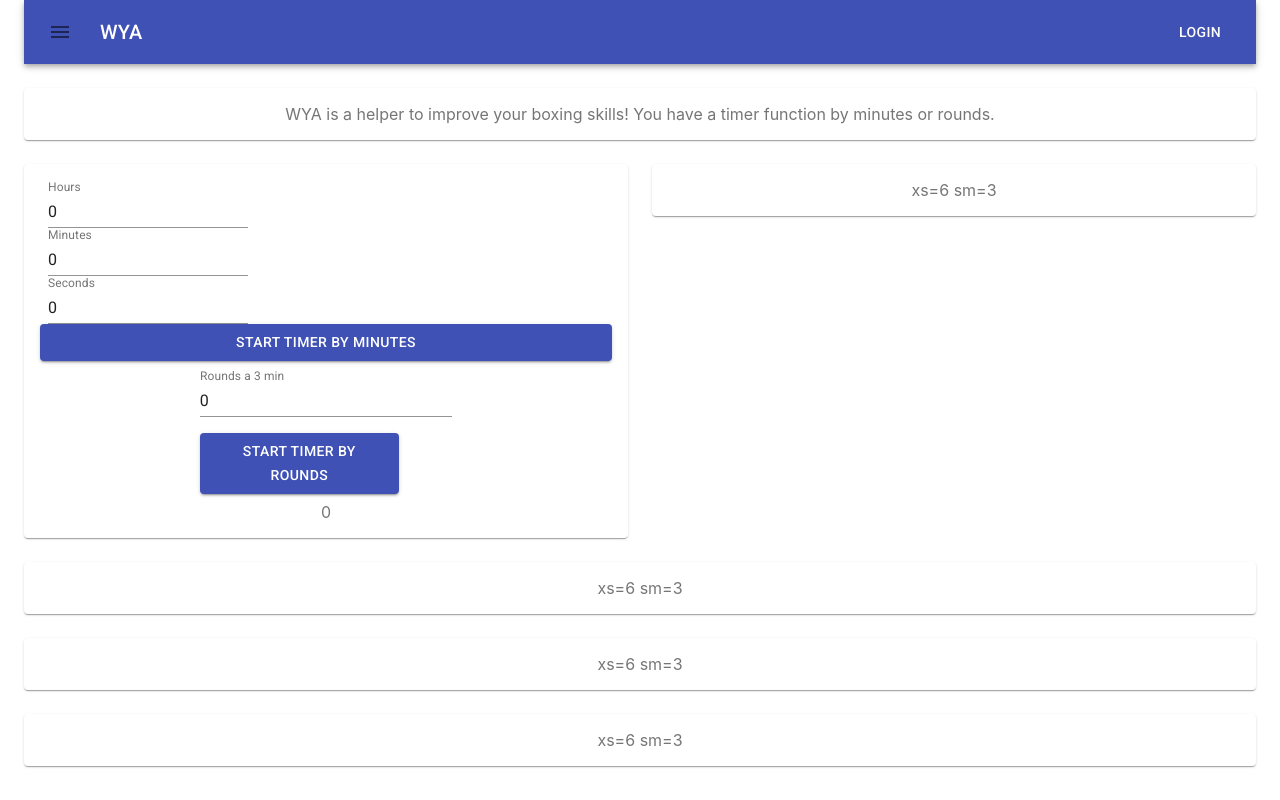
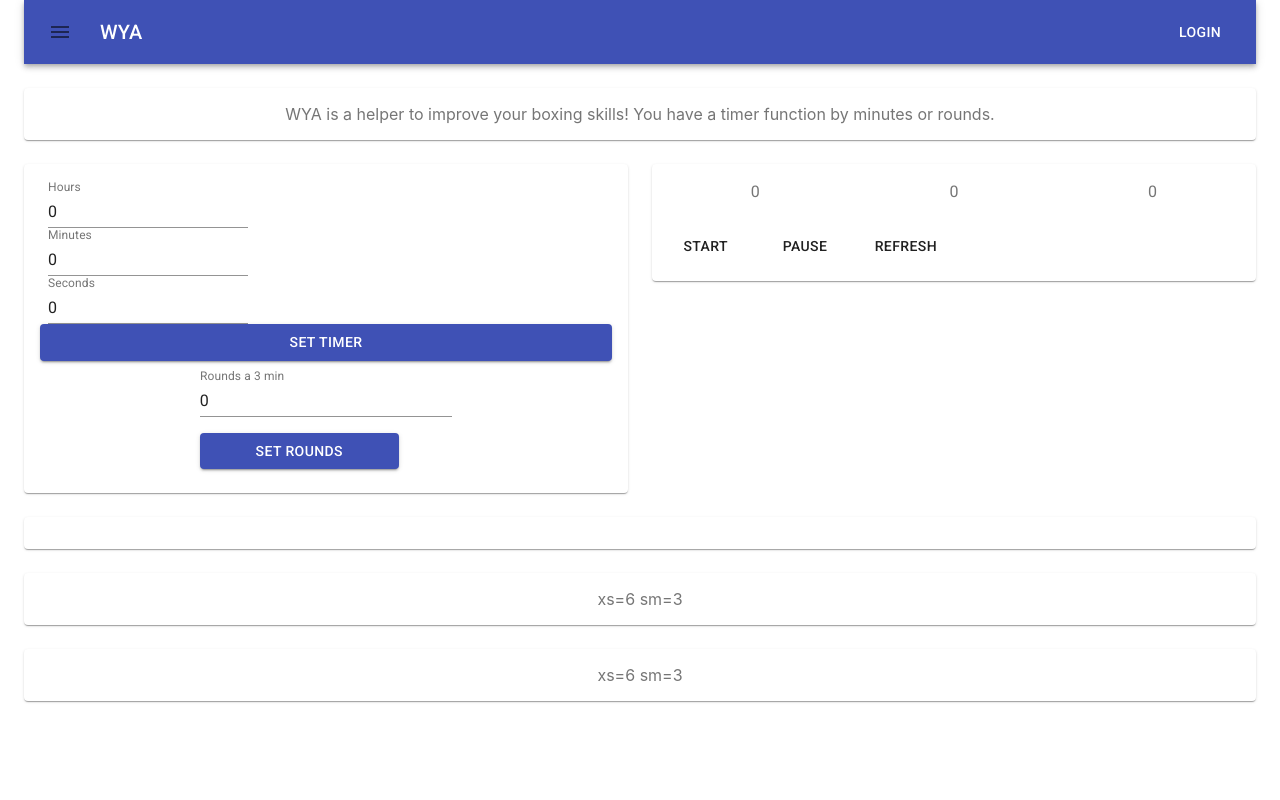
Before and after one commit to JanRiefling/wya-boxing, a React (Create React App) app: page / in a window 1280 px wide. Built offline with nearby package versions, Linux system fonts and the light colour scheme.

Commit message:
Display timer settings in stopWatch Component

```diff
--- a/src/actions/index.js
+++ b/src/actions/index.js
@@ -1,7 +1,15 @@
 export const SET_TIMER = 'SET_TIMER';
 
 
-export function setTimerTime (time) { return {type: SET_TIMER, payload: time} };
+export function setTimerTime (hours, minutes, seconds, ms) {
+    return {
+        type: SET_TIMER,
+        hours: hours,
+        minutes: minutes,
+        seconds: seconds,
+        sumInMs: ms,
+    }
+};
 
 export const RESET_TIMER = 'RESET_TIMER';
 
--- a/src/components/timer/SetRounds.js
+++ b/src/components/timer/SetRounds.js
@@ -33,7 +33,7 @@ export default function SetRounds() {
       value={rounds}
       onChange={e => setRounds(e.target.value)}
       />
-      <Button variant="contained" color="primary" onClick={submitRounds}>Start Timer by Rounds</Button>
+      <Button variant="contained" color="primary" onClick={submitRounds}>Set Rounds</Button>
     </FormControl>
   );
 }
--- a/src/components/timer/SetTimer.js
+++ b/src/components/timer/SetTimer.js
@@ -1,16 +1,15 @@
-import React, { useState } from 'react';
-import { makeStyles } from '@material-ui/core/styles';
-import TextField from '@material-ui/core/TextField';
-import Button from '@material-ui/core/Button';
-import FormControl from '@material-ui/core/FormControl';
-import {useDispatch} from 'react-redux';
-import {setTimerTime} from '../../actions/index'
-
+import React, { useState } from "react";
+import { makeStyles } from "@material-ui/core/styles";
+import TextField from "@material-ui/core/TextField";
+import Button from "@material-ui/core/Button";
+import FormControl from "@material-ui/core/FormControl";
+import { useDispatch } from "react-redux";
+import { setTimerTime } from "../../actions/index";
 
 const useStyles = makeStyles((theme) => ({
   container: {
-    display: 'flex',
-    flexWrap: 'wrap',
+    display: "flex",
+    flexWrap: "wrap",
   },
   textField: {
     marginLeft: theme.spacing(1),
@@ -22,26 +21,19 @@ const useStyles = makeStyles((theme) => ({
 export default function SetTimer() {
   const classes = useStyles();
 
-
   const [hours, setHours] = useState(0);
   const [minutes, setMinutes] = useState(0);
   const [seconds, setSeconds] = useState(0);
   const dispatch = useDispatch();
 
-
-function submitTime(){
-
+  function submitTime() {
     let hoursInMs = hours * 60 * 60 * 1000;
     let minutesInMs = minutes * 60 * 1000;
     let secondsInMs = seconds * 1000;
     let ms = hoursInMs + minutesInMs + secondsInMs;
 
-
-dispatch(setTimerTime(ms));
-
+    dispatch(setTimerTime(hours, minutes, seconds, ms));
   }
-
-
 
   return (
     <FormControl className={classes.container} noValidate>
@@ -49,7 +41,9 @@ dispatch(setTimerTime(ms));
         id="setHours"
         label="Hours"
         type="number"
-        onChange={(e)=> {setHours(e.target.value)}}
+        onChange={(e) => {
+          setHours(e.target.value);
+        }}
         value={hours}
         className={classes.textField}
         InputLabelProps={{
@@ -60,8 +54,8 @@ dispatch(setTimerTime(ms));
         id="setMinutes"
         label="Minutes"
         type="number"
-        onChange={(e)=> {
-          setMinutes(e.target.value)
+        onChange={(e) => {
+          setMinutes(e.target.value);
           console.log(minutes);
         }}
         value={minutes}
@@ -74,14 +68,18 @@ dispatch(setTimerTime(ms));
         id="setSeconds"
         label="Seconds"
         type="number"
-        onChange={(e)=> {setSeconds(e.target.value)}}
+        onChange={(e) => {
+          setSeconds(e.target.value);
+        }}
         value={seconds}
         className={classes.textField}
         InputLabelProps={{
           shrink: true,
         }}
       />
-      <Button variant="contained" color="primary" onClick={submitTime}>Start Timer by Minutes</Button>
+      <Button variant="contained" color="primary" onClick={submitTime}>
+        Set Timer
+      </Button>
     </FormControl>
   );
 }
--- a/src/components/timer/StopWatch.js
+++ b/src/components/timer/StopWatch.js
@@ -0,0 +1,32 @@
+import React from "react";
+import Typography from "@material-ui/core/Typography";
+import { useSelector } from "react-redux";
+import Grid from "@material-ui/core/Grid";
+import { Button } from "@material-ui/core";
+
+export default function StopWatch() {
+  const timer = useSelector((state) => state.timerReducer);
+
+  return (
+    <Grid container spacing={3}>
+      <Grid item xs={4}>
+        <Typography>{timer.hours}</Typography>
+      </Grid>
+      <Grid item xs={4}>
+        <Typography>{timer.minutes}</Typography>
+      </Grid>
+      <Grid item xs={4}>
+        <Typography>{timer.seconds}</Typography>
+      </Grid>
+      <Grid item xs={2}>
+        <Button>Start</Button>
+      </Grid>
+      <Grid item xs={2}>
+        <Button>Pause</Button>
+      </Grid>
+      <Grid item xs={2}>
+        <Button>Refresh</Button>
+      </Grid>
+    </Grid>
+  );
+}
--- a/src/components/timer/TimerForm.js
+++ b/src/components/timer/TimerForm.js
@@ -2,19 +2,18 @@ import React from 'react';
 import Box from '@material-ui/core/Box';
 import SetTimer from './SetTimer';
 import SetRounds from './SetRounds';
-import {useSelector} from 'react-redux';
+
 
 
 
 export default function TimerForm(){
 
-    const timer = useSelector(state => state.timerReducer);
+
 return (
     <>
  <Box >
      <SetTimer />
      <SetRounds />
-<div>{timer}</div>
  </Box>
  </>
 );
--- a/src/pages/StartPage.js
+++ b/src/pages/StartPage.js
@@ -4,6 +4,7 @@ import Paper from '@material-ui/core/Paper';
 import Grid from '@material-ui/core/Grid';
 import WyaAppBar from '../components/WyaAppBar';
 import TimerForm from '../components/timer/TimerForm';
+import StopWatch from '../components/timer/StopWatch';
 
 const useStyles = makeStyles((theme) => ({
   root: {
@@ -34,10 +35,10 @@ export default function StartPage() {
           </Paper>
         </Grid>
         <Grid item xs={12} sm={6}>
-          <Paper className={classes.paper}>xs=6 sm=3</Paper>
+          <Paper className={classes.paper}><StopWatch /></Paper>
         </Grid>
         <Grid item xs={12}>
-          <Paper className={classes.paper}>xs=6 sm=3</Paper>
+          <Paper className={classes.paper}></Paper>
         </Grid>
         <Grid item xs={12}>
           <Paper className={classes.paper}>xs=6 sm=3</Paper>
--- a/src/reducers/timerReducer.js
+++ b/src/reducers/timerReducer.js
@@ -1,15 +1,28 @@
 import {SET_TIMER, PAUSE_TIMER, RESET_TIMER} from '../actions/index'
 
 
+const initialState = {
+  hours: 0,
+  minutes: 0,
+  seconds: 0,
+  sumInMs: 0
+}
 
 
-function timerReducer (state = 0, action) {
+
+function timerReducer (state = initialState, action) {
 
 
 
     switch (action.type) {
       case SET_TIMER:
-        return action.payload;
+        return {
+          ...state,
+          hours: action.hours,
+          minutes: action.minutes,
+          seconds: action.seconds,
+          sumInMs: action.ms
+        };
       case PAUSE_TIMER:
         return state - 1;
       case RESET_TIMER:
```
Lines whose indentation alone changed are shown as unchanged.
